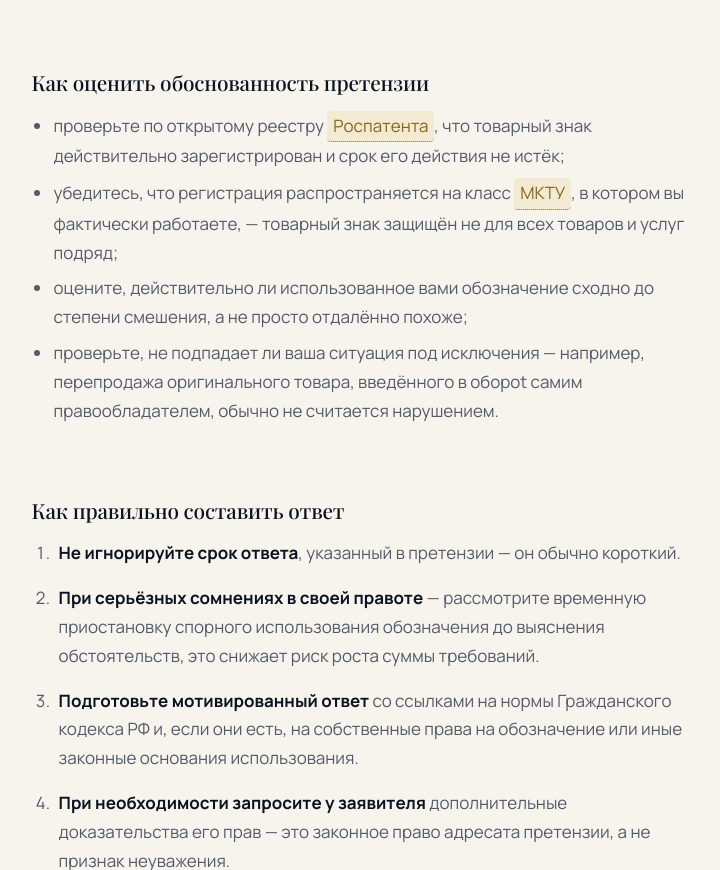
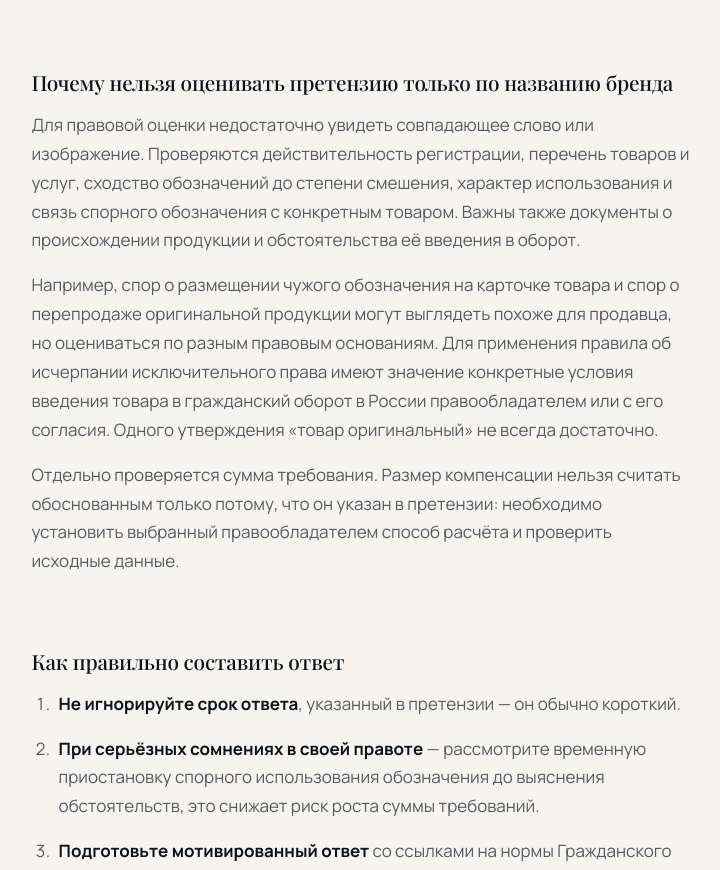
Before and after one commit to zegizegic-star/-, a plain HTML site: page pretenziya-tovarny-znak.html in a window 1280 px wide. Shown: the part 1302-2172 px from the top of the page, without its empty margins (279-999 px from the left). Drawn offline with Linux system fonts and the light colour scheme.

Commit message:
Improve trademark claim article legal analysis

```diff
--- a/pretenziya-tovarny-znak.html
+++ b/pretenziya-tovarny-znak.html
@@ -140,13 +140,25 @@
       поэтому претензия чаще всего предшествует иску, а не заменяет его.
     </p>
 
-    <h2>Как оценить обоснованность претензии</h2>
-    <ul>
-      <li>проверьте по открытому реестру <button type="button" class="gloss-term" aria-expanded="false" aria-controls="gloss-rospatent">Роспатента</button><span class="gloss-def" id="gloss-rospatent" hidden>Роспатент — Федеральная служба по интеллектуальной собственности, государственный орган, который регистрирует товарные знаки и патенты и ведёт их официальные реестры.</span>, что товарный знак действительно зарегистрирован и срок его действия не истёк;</li>
-      <li>убедитесь, что регистрация распространяется на класс <button type="button" class="gloss-term" aria-expanded="false" aria-controls="gloss-mktu">МКТУ</button><span class="gloss-def" id="gloss-mktu" hidden>МКТУ — Международная классификация товаров и услуг: перечень из 45 классов, по которым при регистрации товарного знака указывают, на какие товары или услуги распространяется охрана.</span>, в котором вы фактически работаете, — товарный знак защищён не для всех товаров и услуг подряд;</li>
-      <li>оцените, действительно ли использованное вами обозначение сходно до степени смешения, а не просто отдалённо похоже;</li>
-      <li>проверьте, не подпадает ли ваша ситуация под исключения — например, перепродажа оригинального товара, введённого в оборot самим правообладателем, обычно не считается нарушением.</li>
-    </ul>
+    <h2>Почему нельзя оценивать претензию только по названию бренда</h2>
+    <p>
+      Для правовой оценки недостаточно увидеть совпадающее слово или изображение. Проверяются
+      действительность регистрации, перечень товаров и услуг, сходство обозначений до степени
+      смешения, характер использования и связь спорного обозначения с конкретным товаром.
+      Важны также документы о происхождении продукции и обстоятельства её введения в оборот.
+    </p>
+    <p>
+      Например, спор о размещении чужого обозначения на карточке товара и спор о перепродаже
+      оригинальной продукции могут выглядеть похоже для продавца, но оцениваться по разным
+      правовым основаниям. Для применения правила об исчерпании исключительного права имеют
+      значение конкретные условия введения товара в гражданский оборот в России правообладателем
+      или с его согласия. Одного утверждения «товар оригинальный» не всегда достаточно.
+    </p>
+    <p>
+      Отдельно проверяется сумма требования. Размер компенсации нельзя считать обоснованным только
+      потому, что он указан в претензии: необходимо установить выбранный правообладателем способ
+      расчёта и проверить исходные данные.
+    </p>
 
     <h2>Как правильно составить ответ</h2>
     <ol class="article-steps">
```
